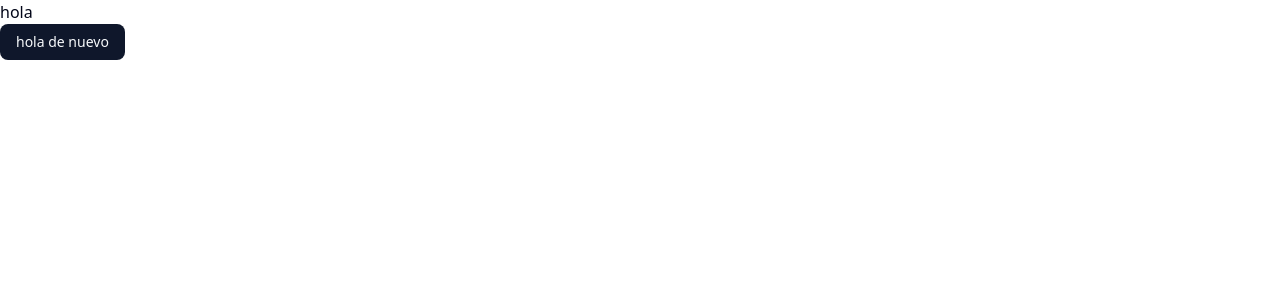
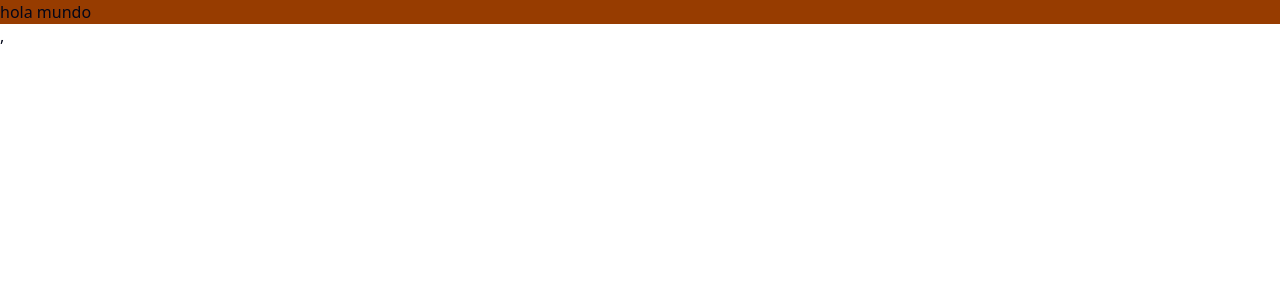
Before and after one commit to EdisonAndresPerez/BasesReact2025_typescript, a React (Vite) app in the folder 05-videoJuegos-app/: page / in a window 1280 px wide. Shown: the top 300 px of the page. Built offline with nearby package versions, Linux system fonts and the light colour scheme.

Commit message:
componente layout - usando children para rutas

```diff
--- /dev/null
+++ b/05-videoJuegos-app/src/VideoJuegosApp.tsx
@@ -0,0 +1,10 @@
+import { RouterProvider } from "react-router";
+import { router } from "./router/app.router";
+
+export const VideoJuegosApp = () => {
+  return (
+    <>
+      <RouterProvider router={router} />,
+    </>
+  );
+};
--- a/05-videoJuegos-app/src/main.tsx
+++ b/05-videoJuegos-app/src/main.tsx
@@ -1,11 +1,10 @@
 import { StrictMode } from 'react'
 import { createRoot } from 'react-dom/client'
 import './index.css'
-import { Button } from './components/ui/button'
+import { VideoJuegosApp } from './VideoJuegosApp'
 
 createRoot(document.getElementById('root')!).render(
   <StrictMode>
-    <h1>hola</h1>
-    <Button>hola de nuevo</Button>
+    <VideoJuegosApp/>
   </StrictMode>
 )
--- a/05-videoJuegos-app/src/router/app.router.tsx
+++ b/05-videoJuegos-app/src/router/app.router.tsx
@@ -1,4 +1,5 @@
 import { AdminPages } from "@/admin/pages/AdminPages";
+import { VideoJuegosLayout } from "@/videojuegos/layouts/VideoJuegosLayout";
 import { VideoJuegoPage } from "@/videojuegos/pages/game/VideoJuegoPage";
 import { HomePage } from "@/videojuegos/pages/home/HomePage";
 import { SearchPage } from "@/videojuegos/pages/search/SearchPage";
@@ -7,18 +8,25 @@ import { createBrowserRouter } from "react-router";
 export const router = createBrowserRouter([
   {
     path: "/",
+    element: <VideoJuegosLayout />,
+    children: [
+      {
+        index: true,
         element: <HomePage />,
       },
       {
-    path: "/juego/1",
-    element: <VideoJuegoPage/>,
+        path: "/juegos/1",
+        element: <VideoJuegoPage />,
       },
       {
         path: "/search",
         element: <SearchPage />,
       },
+    ],
+  },
+
   {
     path: "/admin",
-    element: <AdminPages/>,
+    element: <AdminPages />,
   },
 ]);
--- /dev/null
+++ b/05-videoJuegos-app/src/videojuegos/layouts/VideoJuegosLayout.tsx
@@ -0,0 +1,3 @@
+export const VideoJuegosLayout = () => {
+  return <div className=" bg-amber-800">hola mundo</div>;
+};
```
Lines whose indentation alone changed are shown as unchanged.
